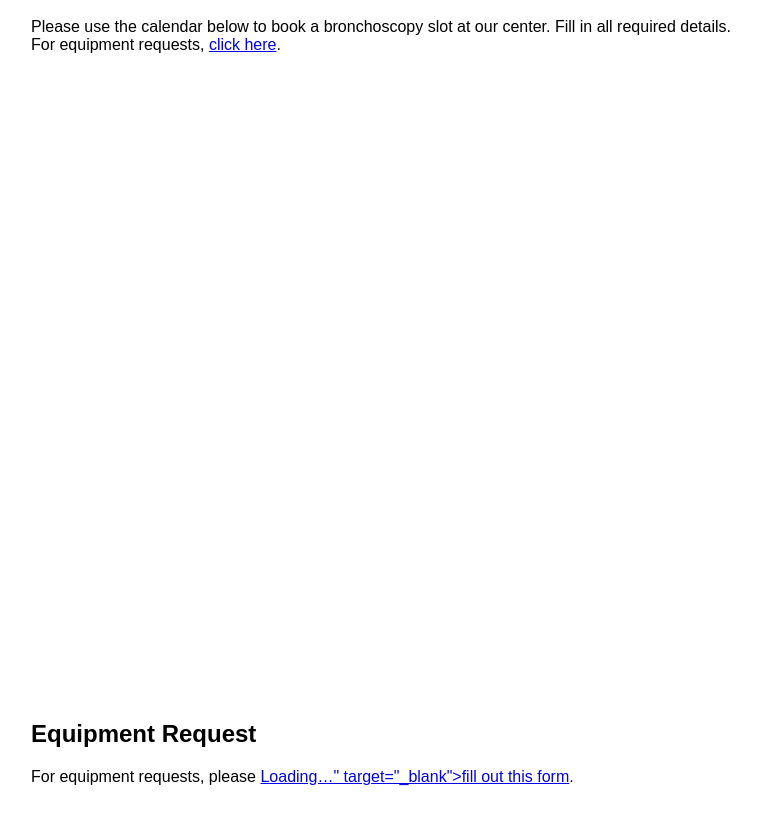
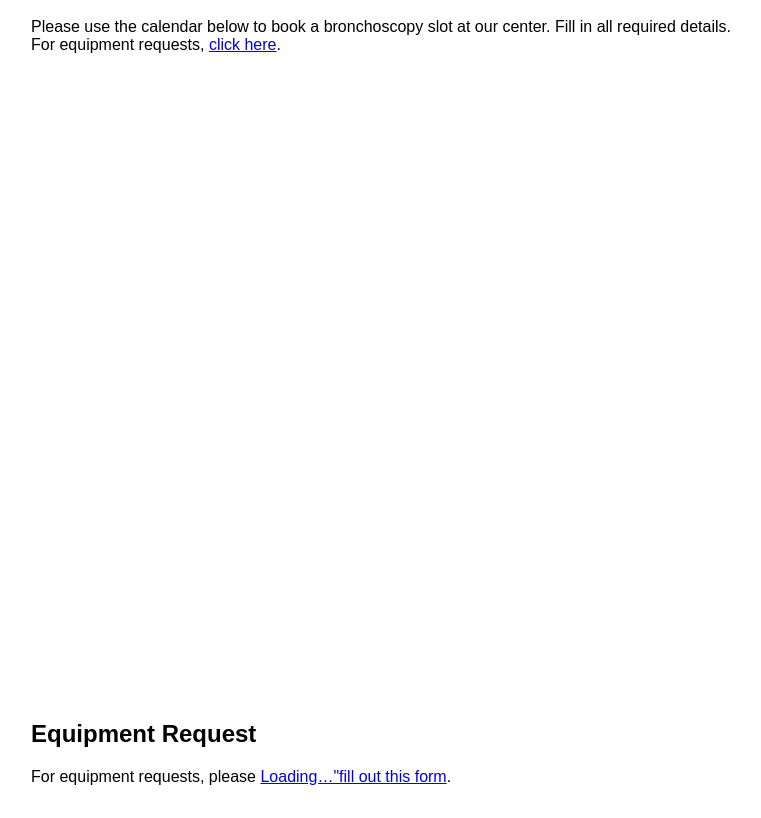
Before and after one commit to GitHubUser28/Bronchoscopy-Referral-Platform, a plain HTML site: page index.html in a window 1280 px wide. Shown: the part 72-890 px from the top of the page, without its empty margins (259-1020 px from the left). Drawn offline with Linux system fonts and the light colour scheme; a script that the page names is missing.

Commit message:
Update index.html

```diff
--- a/index.html
+++ b/index.html
@@ -23,7 +23,7 @@
     <!-- Calendly Inline Widget End -->
 
     <h2 id="equipment">Equipment Request</h2>
-    <p>For equipment requests, please <a href="<iframe src="https://docs.google.com/forms/d/e/1FAIpQLSdBZ5jPwr5bZwqABwctfdqFpcRwaHPjl8uiqS-saxNyd_qyoA/viewform?embedded=true" width="640" height="1824" frameborder="0" marginheight="0" marginwidth="0">Loading…</iframe>" target="_blank">fill out this form</a>.</p>
+    <p>For equipment requests, please <a href="<iframe src="https://docs.google.com/forms/d/e/1FAIpQLSdBZ5jPwr5bZwqABwctfdqFpcRwaHPjl8uiqS-saxNyd_qyoA/viewform?embedded=true" width="640" height="1824" frameborder="0" marginheight="0" marginwidth="0">Loading…</iframe>"fill out this form</a>.</p>
   </div>
 </body>
 </html>
```
